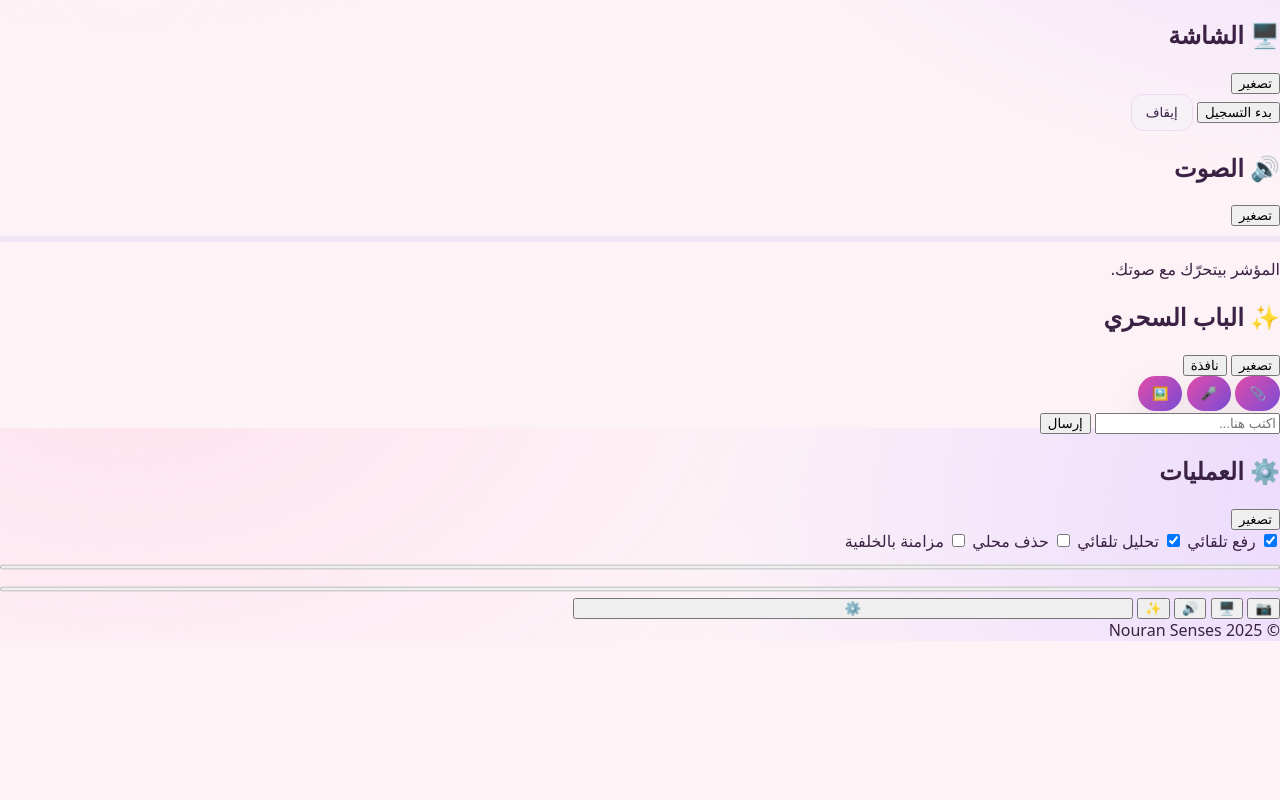
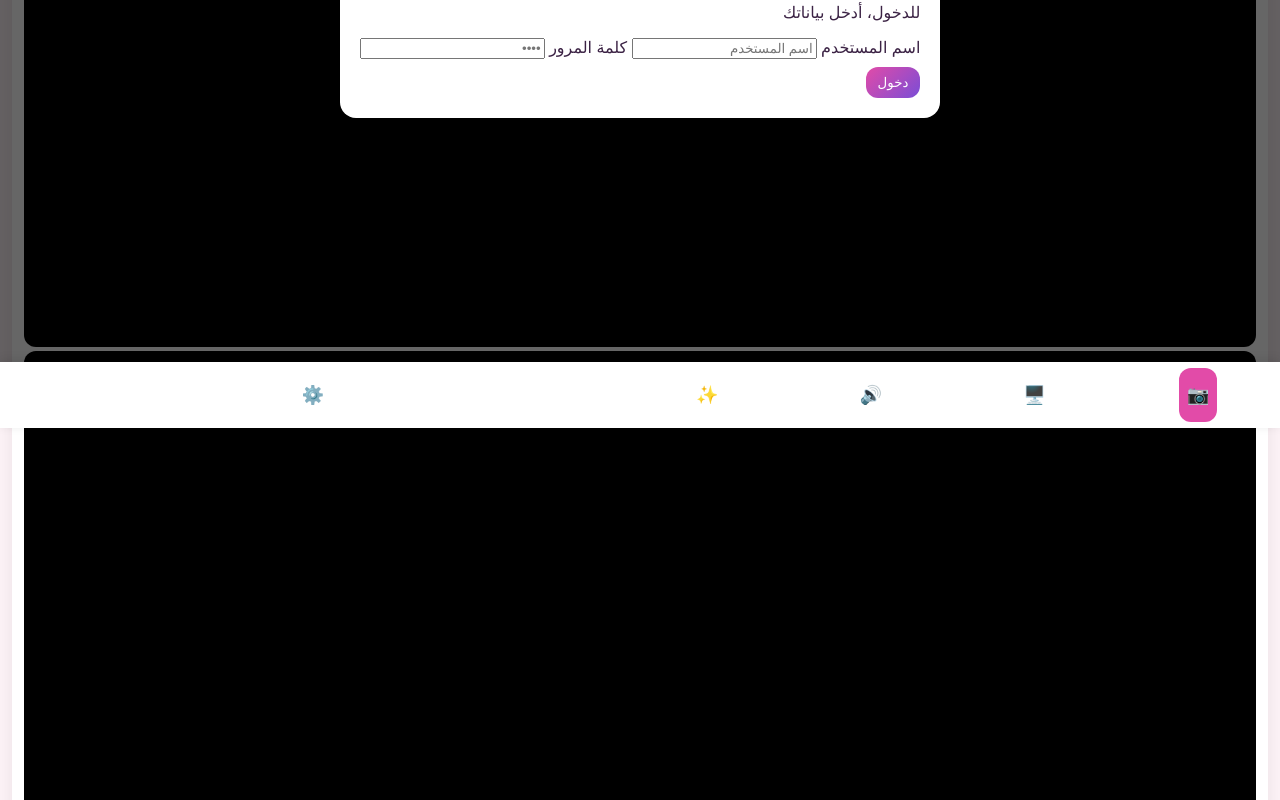
Before and after one commit to masegx-ops/nouran-senses, a plain HTML site: page index.html in a window 1280 px wide. Shown: the part 372-1172 px from the top of the page. Before the commit the page ends 1013 px from the top, so only its background shows below. Drawn offline with Linux system fonts and the light colour scheme.

Commit message:
Update style.css

```diff
--- a/style.css
+++ b/style.css
@@ -1,96 +1,170 @@
-:root{
-  --bg:#fdf3f7;
-  --ink:#3b2244;
-  --muted:#8b6b86;
-  --rose:#e24ba8;
-  --vio:#7a4dd6;
-  --sky:#4dbbd6;
-  --mint:#58d6a3;
-  --amber:#ffb357;
-  --card:#ffffff;
-  --shadow: 0 10px 30px rgba(0,0,0,.08);
+:root {
+  --bg: #fdf3f7;
+  --ink: #3b2244;
+  --muted: #8b6b86;
+  --rose: #e24ba8;
+  --vio: #7a4dd6;
+  --sky: #4dbbd6;
+  --mint: #58d6a3;
+  --amber: #ffb357;
+  --card: #fff;
+  --shadow: 0 6px 20px rgba(0,0,0,.08);
 }
 
-*{box-sizing:border-box}
-html,body{height:100%}
-body{
-  margin:0;
-  background: radial-gradient(1200px 800px at 10% -10%, #ffe3ef 0%, transparent 60%),
-              radial-gradient(1200px 800px at 110% 10%, #e9d7ff 0%, transparent 60%),
-              var(--bg);
-  color:var(--ink);
-  font-family: "Cairo", system-ui, -apple-system, Segoe UI, Roboto, "Helvetica Neue", Arial;
-  -webkit-font-smoothing:antialiased; text-rendering:optimizeLegibility;
+* { box-sizing: border-box; }
+html, body { height: 100%; margin: 0; font-family: "Cairo", sans-serif; background: var(--bg); color: var(--ink); }
+
+h1, h2, h3 { margin: 0; }
+
+.top {
+  padding: 10px;
+  text-align: center;
+}
+.app-title {
+  font-size: 26px;
+  font-weight: 900;
+}
+.curvy { font-family: cursive; color: var(--rose); }
+.senses { color: var(--vio); }
+
+.panel {
+  background: var(--card);
+  border-radius: 16px;
+  box-shadow: var(--shadow);
+  margin: 12px;
+  padding: 12px;
+}
+.panel-head {
+  display: flex;
+  justify-content: space-between;
+  align-items: center;
+  margin-bottom: 6px;
+}
+.panel h2 { font-size: 18px; }
+
+video, canvas {
+  width: 100%;
+  border-radius: 12px;
+  background: #000;
 }
 
-.topbar{
-  display:flex; align-items:center; justify-content:space-between;
-  padding:16px 18px;
+.ctrls {
+  display: flex;
+  gap: 8px;
+  margin-top: 8px;
 }
-.brand .logo{font-size:22px; color:var(--rose); margin-inline-end:8px}
-.brand .title{font-weight:800; letter-spacing:.4px}
-.brand .subtitle{color:var(--muted); font-size:12px; margin-inline-start:8px}
-
-.ribbon{display:flex; gap:8px; flex-wrap:wrap}
-.pill{
-  background:linear-gradient(135deg, var(--rose), var(--vio));
-  border:none; color:white; padding:10px 14px; border-radius:999px;
-  box-shadow: var(--shadow); cursor:pointer;
-  transition:transform .15s ease, filter .2s ease;
+.btn {
+  border: none;
+  padding: 8px 12px;
+  border-radius: 12px;
+  cursor: pointer;
 }
-.pill:hover{transform:translateY(-1px); filter:saturate(110%)}
-.pill.accent{background:linear-gradient(135deg, var(--sky), var(--rose))}
-
-.grid{
-  display:grid; gap:16px; padding:16px; max-width:1200px; margin:0 auto;
-  grid-template-columns: 1.2fr .8fr;
+.grad {
+  background: linear-gradient(135deg, var(--rose), var(--vio));
+  color: #fff;
 }
-@media (max-width: 900px){ .grid{grid-template-columns:1fr} }
-
-.card{
-  background:var(--card); border-radius:18px; padding:16px; box-shadow: var(--shadow);
+.ghost {
+  background: #f6f0f7;
+  border: 1px solid #eddaf1;
+  color: var(--ink);
+}
+.pill {
+  background: linear-gradient(135deg, var(--sky), var(--rose));
+  color: #fff;
+  padding: 6px 10px;
+  border-radius: 999px;
+  border: none;
+  cursor: pointer;
 }
 
-.live video{width:100%; border-radius:12px; background:#000}
-.live .live-ctrls, .screen-ctrls{display:flex; gap:10px; margin-top:10px; flex-wrap:wrap}
-.primary{
-  background:linear-gradient(135deg, var(--rose), var(--vio));
-  color:#fff; border:none; padding:10px 14px; border-radius:12px; cursor:pointer;
+.mic-meter {
+  height: 6px;
+  border-radius: 6px;
+  background: #f0e5f5;
+  overflow: hidden;
+  margin: 8px 0;
 }
-.ghost{
-  background:#f6f0f7; color:var(--ink); border:1px solid #eddaf1; padding:10px 14px; border-radius:12px; cursor:pointer;
+.mic-meter .bar, #micBar, #micBarBig {
+  height: 100%;
+  background: linear-gradient(90deg, var(--mint), var(--amber));
+  width: 0%;
+  transition: width .1s linear;
 }
-.hidden{display:none}
+.mic-meter.big { height: 10px; }
 
-.mic-meter{height:6px; background:#f0e5f5; border-radius:8px; margin-top:10px; overflow:hidden}
-.mic-meter .bar{height:100%; width:0%; background: linear-gradient(90deg, var(--mint), var(--amber)); transition:width .1s linear}
-
-.chat .chatlog{
-  height:320px; overflow:auto; border:1px dashed #efd9f1; border-radius:12px; padding:10px; background:#fffafc
+.chatlog {
+  border: 1px solid #efd9f1;
+  border-radius: 12px;
+  padding: 8px;
+  height: 220px;
+  overflow-y: auto;
+  background: #fffafc;
 }
-.chat .chatbox{display:flex; gap:8px; margin-top:10px}
-.chat input{flex:1; padding:10px 12px; border:1px solid #f0d7f0; border-radius:10px}
-.hint{color:var(--muted); font-size:12px; margin-top:6px}
-
-.actions .toggles{display:grid; gap:8px; grid-template-columns:1fr 1fr}
-.actions .progress .line{display:flex; align-items:center; gap:10px; margin-top:6px}
-progress{width:100%; height:10px; accent-color: var(--vio)}
-
-.toast{
-  margin-top:12px; min-height:34px; display:none; align-items:center; gap:8px; font-size:14px;
-  background: #1b1b1b; color:#fff; padding:8px 12px; border-radius:10px;
+.chatbox {
+  display: flex;
+  gap: 8px;
+  margin-top: 6px;
 }
-.toast.show{display:flex}
-
-.footer{
-  padding:14px 18px; display:flex; gap:10px; justify-content:center; color:var(--muted); font-size:12px
+.chatbox input {
+  flex: 1;
+  padding: 8px;
+  border: 1px solid #f0d7f0;
+  border-radius: 10px;
 }
 
-dialog::backdrop{background:rgba(0,0,0,.3)}
-.settings{min-width: min(560px, 96vw)}
-.settings h3{margin-top:0}
-.settings label{display:block; margin:10px 0}
-.settings input{width:100%; padding:10px 12px; border:1px solid #e8d5ea; border-radius:10px}
-.settings .row{display:flex; gap:8px; justify-content:flex-end}
+.toast {
+  background: #1b1b1b;
+  color: #fff;
+  padding: 6px 10px;
+  border-radius: 8px;
+  margin-top: 8px;
+  font-size: 13px;
+  display: none;
+}
+.toast.show { display: inline-block; }
 
-.badge{padding:2px 8px; background: #ffe8f4; color:#a83e7d; border-radius:999px; font-size:12px}
+.dock {
+  position: fixed;
+  bottom: 0;
+  left: 0; right: 0;
+  background: #fff;
+  display: flex;
+  justify-content: space-around;
+  box-shadow: 0 -2px 10px rgba(0,0,0,.1);
+  padding: 6px 0;
+}
+.dock-btn {
+  background: none;
+  border: none;
+  font-size: 18px;
+  padding: 8px;
+  border-radius: 12px;
+}
+.dock-btn.active { background: var(--rose); color: #fff; }
+
+.settings {
+  border: none;
+  border-radius: 16px;
+  padding: 16px;
+  width: min(500px, 90%);
+}
+.settings h3 { margin-bottom: 10px; }
+.settings label { display: block; margin: 6px 0; }
+.settings input { width: 100%; padding: 8px; border: 1px solid #ccc; border-radius: 8px; }
+
+.lock {
+  position: fixed;
+  inset: 0;
+  background: rgba(0,0,0,.6);
+  display: flex;
+  justify-content: center;
+  align-items: center;
+}
+.lock-card {
+  background: #fff;
+  padding: 20px;
+  border-radius: 16px;
+  box-shadow: var(--shadow);
+}
+.lock-card h2 { margin-bottom: 8px; }
+.lock-card .row { margin-top: 8px; }
```
